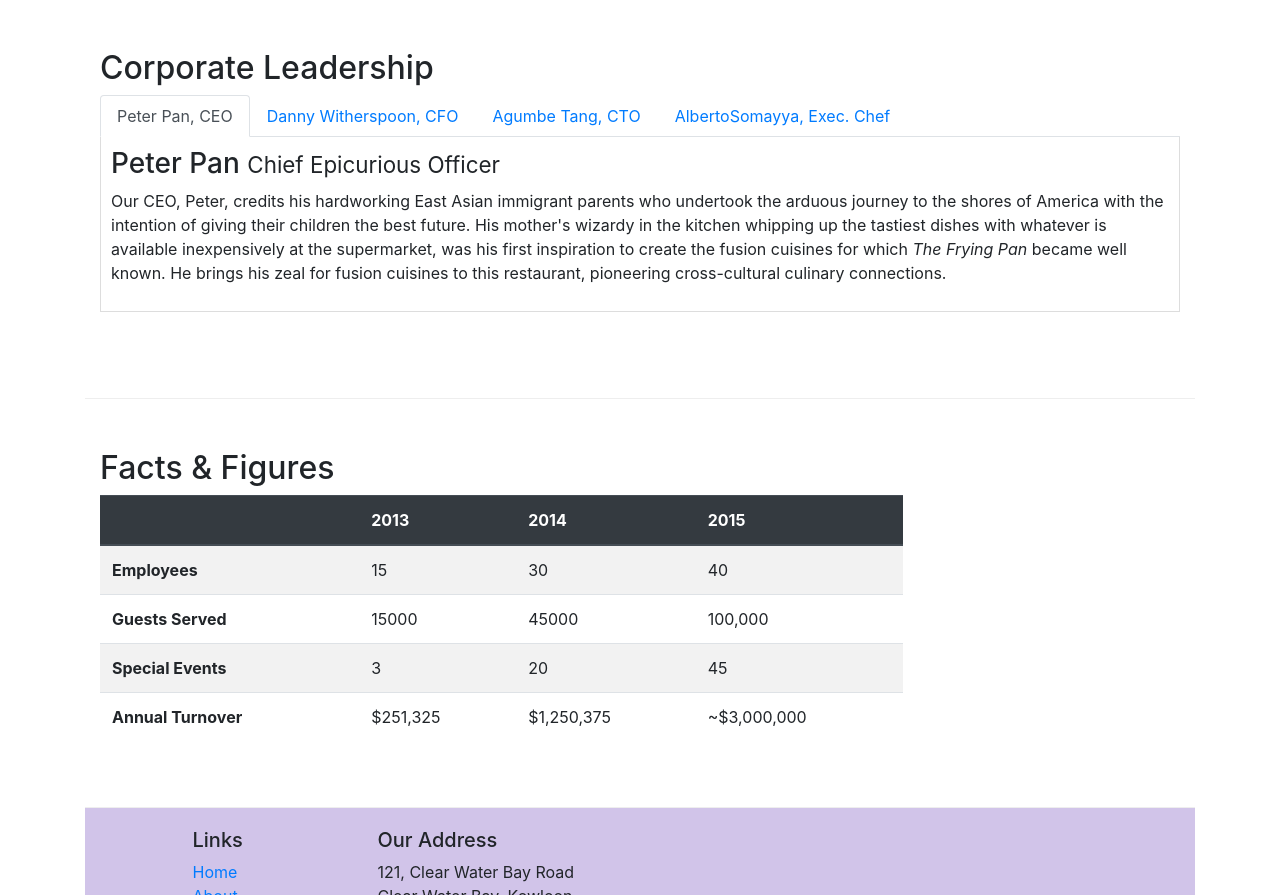
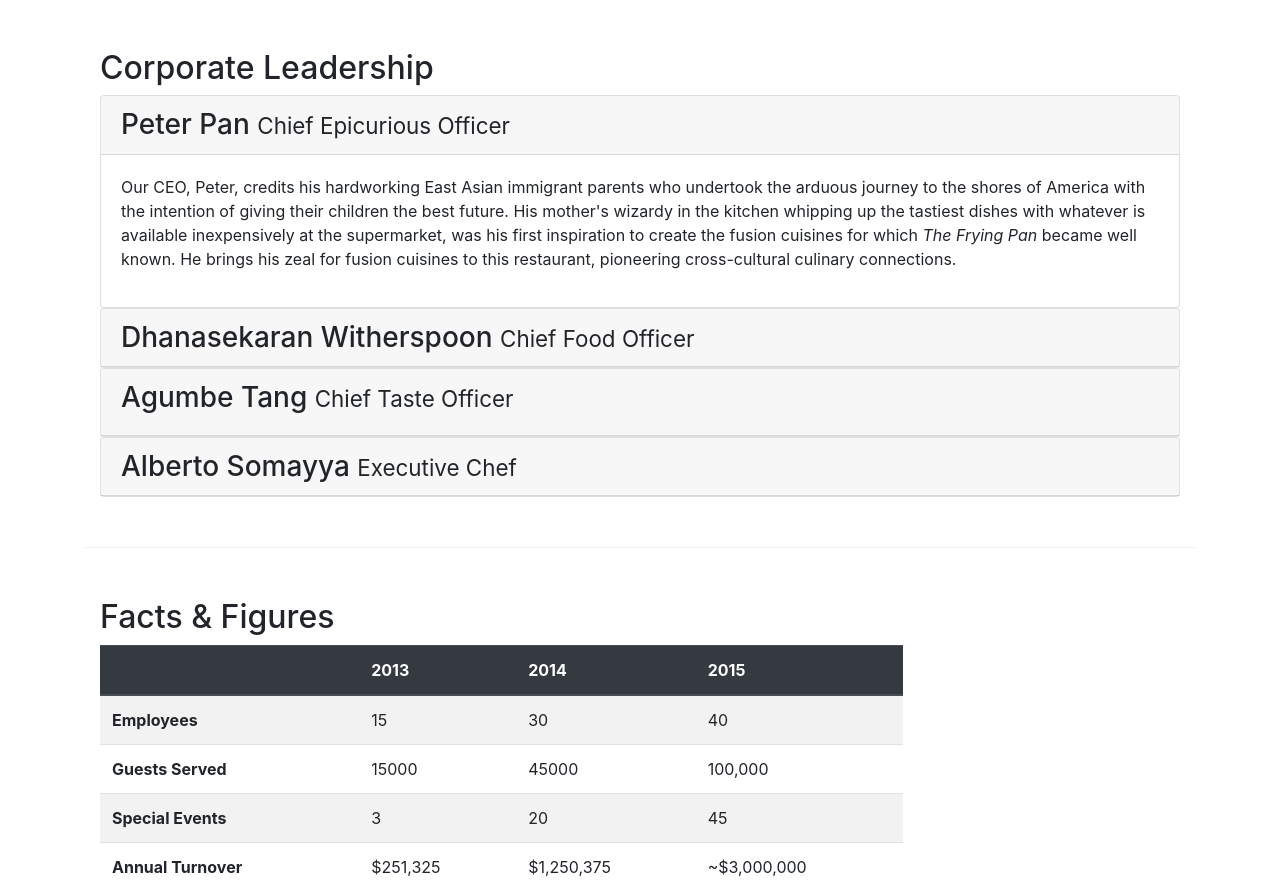
Before and after one commit to AvaniBajpai/Learning-Bootstrap, a website: page aboutus.html in a window 1280 px wide. Shown: the part 978-1873 px from the top of the page. Drawn offline with nearby package versions, Linux system fonts and the light colour scheme.

Commit message:
Accordion

```diff
--- a/aboutus.html
+++ b/aboutus.html
@@ -108,45 +108,69 @@
         <div class="row row-content">
             <div class="col-12 col-sm-12">
                 <h2>Corporate Leadership</h2>
-                <ul class="nav nav-tabs">
-                    <li class="nav-item">
-                        <a class="nav-link active" href="#peter" role="tab" data-toggle="tab">Peter Pan, CEO</a>
-                    </li>
-                    <li class="nav-item">
-                        <a class="nav-link" href="#danny" role="tab" data-toggle="tab">Danny Witherspoon, CFO</a>
-                    </li>
-                    <li class="nav-item">
-                        <a class="nav-link" href="#agumbe" role="tab" data-toggle="tab">Agumbe Tang, CTO</a>
-                    </li>
-                    <li class="nav-item">
-                        <a class="nav-link" href="#alberto" role="tab" data-toggle="tab">AlbertoSomayya, Exec. Chef</a>
-                    </li>
-                </ul>
-
-                <div class="tab-content">
-                    <div role="tabpanel" class="tab-pane fade show active" id="peter">
-                        <h3>Peter Pan <small>Chief Epicurious Officer</small></h3>
+                <div id="accordion">
+                    <div class="card">
+                        <div class="card-header"role="tab" id="peterhead">
+                            <h3 class="mb-0">
+                                <a data-toggle="collapse"data-target="#peter">
+                                    Peter Pan <small>Chief Epicurious Officer</small>
+                                </a>
+                            </h3>
+                        </div>
+                        <div class="collapse show" id="peter" data-parent="#accordion">
+                            <div class="card-body">
                                 <div class="d-none d-sm-block">
                                     <p>Our CEO, Peter, credits his hardworking East Asian immigrant parents who undertook the arduous journey to the shores of America with the intention of giving their children the best future. His mother's wizardy in the kitchen whipping up the tastiest dishes with whatever is available inexpensively at the supermarket, was his first inspiration to create the fusion cuisines for which <em>The Frying Pan</em> became well known. He brings his zeal for fusion cuisines to this restaurant, pioneering cross-cultural culinary connections.</p>
                                 </div>
                             </div>
-
-                    <div role="tabpanel" class="tab-pane fade" id="danny">
-                    <h3>Dhanasekaran Witherspoon <small>Chief Food Officer</small></h3>
+                        </div>
+                    </div>
+                    <div class="card">
+                        <div class="card-header"role="tab" id="dannyhead">
+                            <h3 class="mb-0">
+                                <a data-toggle="collapse"data-target="#danny">
+                                    Dhanasekaran Witherspoon <small>Chief Food Officer</small>
+                                </a>
+                            </h3>
+                        </div>
+                        <div class="collapse" id="danny" data-parent="#accordion">
+                            <div class="card-body">
+                                <div class="d-none d-sm-block">
                                     <p>Our CFO, Danny, as he is affectionately referred to by his colleagues, comes from a long established family tradition in farming and produce. His experiences growing up on a farm in the Australian outback gave him great appreciation for varieties of food sources. As he puts it in his own words, <em>Everything that runs, wins, and everything that stays, pays!</em></p>
                                 </div>
-
-                    <div role="tabpanel" class="tab-pane fade" id="agumbe">
-                    <h3>Agumbe Tang <small>Chief Taste Officer</small></h3>
+                            </div>
+                        </div>
+                    </div>
+                    <div class="card">
+                        <div class="card-header"role="tab" id="agumbehead">
+                            <h3 class="mb-0">
+                                <a data-toggle="collapse"data-target="#agumbe">
+                                    <h3>Agumbe Tang <small>Chief Taste Officer</small>
+                                </a>
+                            </h3>
+                        </div>
+                        <div class="collapse" id="agumbe" data-parent="#accordion">
+                            <div class="card-body">
                                 <div class="d-none d-sm-block">
                                     <p>Blessed with the most discerning gustatory sense, Agumbe, our CTO, personally ensures that every dish that we serve meets his exacting tastes. Our chefs dread the tongue lashing that ensues if their dish does not meet his exacting standards. He lives by his motto, <em>You click only if you survive my lick.</em></p>
                                 </div>
                             </div>
-
-                    <div role="tabpanel" class="tab-pane fade" id="alberto">
-                    <h3>Alberto Somayya <small>Executive Chef</small></h3>
+                        </div>
+                    </div>
+                    <div class="card">
+                        <div class="card-header"role="tab" id="albertohead">
+                            <h3 class="mb-0">
+                                <a data-toggle="collapse"data-target="#alberto">
+                                    Alberto Somayya <small>Executive Chef</small>
+                                </a>
+                            </h3>
+                        </div>
+                        <div class="collapse" id="alberto" data-parent="#accordion">
+                            <div class="card-body">
                                 <div class="d-none d-sm-block">
                                     <p>Award winning three-star Michelin chef with wide International experience having worked closely with whos-who in the culinary world, he specializes in creating mouthwatering Indo-Italian fusion experiences. He says, <em>Put together the cuisines from the two craziest cultures, and you get a winning hit! Amma Mia!</em></p>
+                                </div>
+                            </div>
                         </div>
                     </div>
                 </div>
```
Lines whose indentation alone changed are shown as unchanged.
